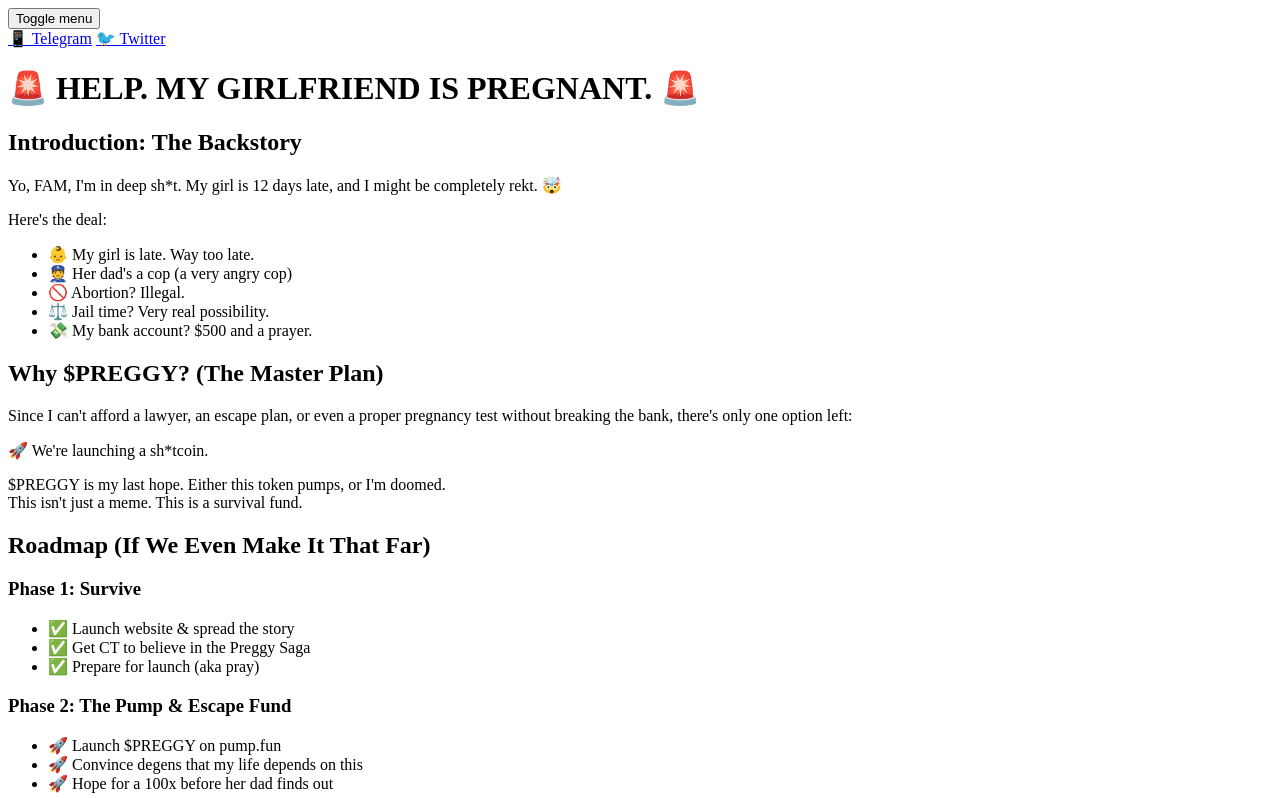
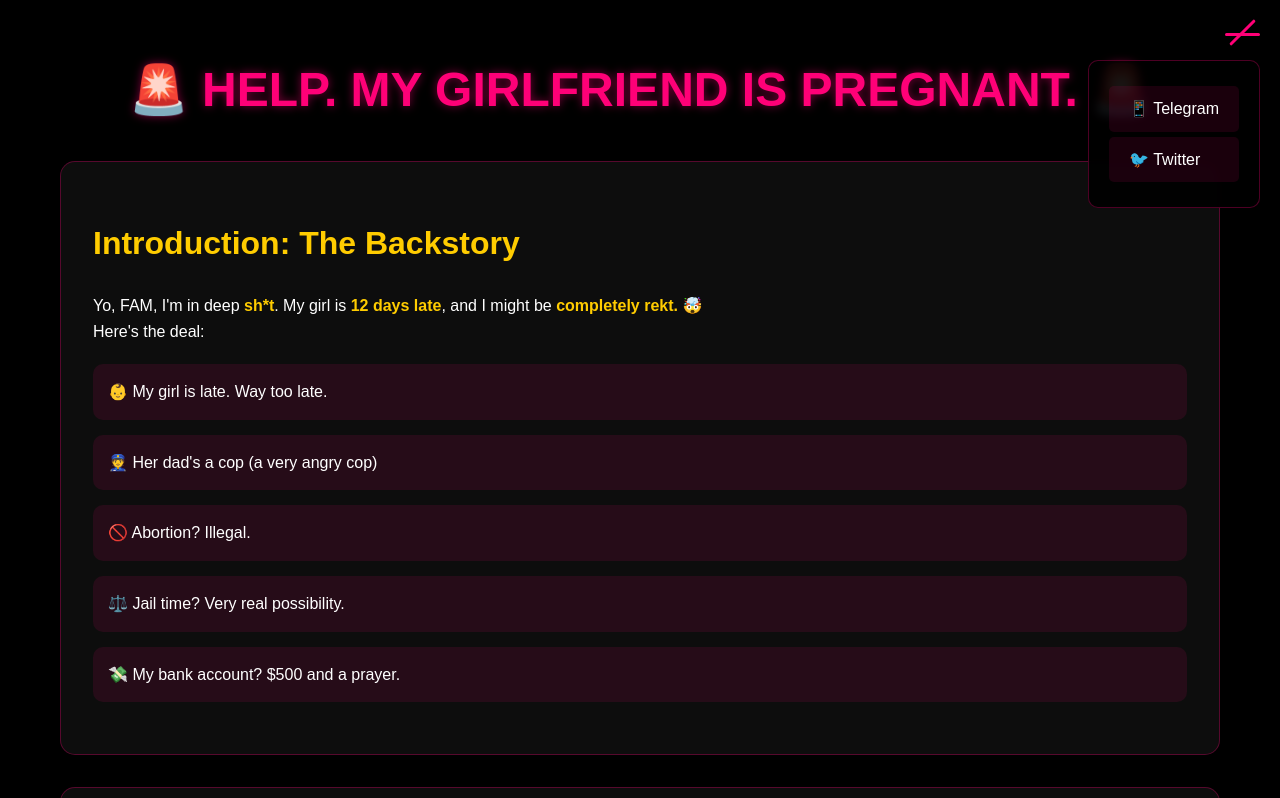
Before and after one commit to PreggyToken/preggytoken.github.io, a plain HTML site: page index.html in a window 1280 px wide. Both pictures are taken after a click on the button "Toggle menu". Shown: the top 798 px of the page. Drawn offline with Linux system fonts and the light colour scheme.

Commit message:
Update styles.css

```diff
--- a/styles.css
+++ b/styles.css
@@ -1,39 +1,241 @@
-'use strict';
+:root {
+    --primary-color: #ff0077;
+    --secondary-color: #ffcc00;
+    --background-color: #000;
+    --text-color: #fff;
+    --menu-background: rgba(0, 0, 0, 0.9);
+    --menu-border: rgba(255, 0, 119, 0.3);
+    --card-background: rgba(255, 255, 255, 0.05);
+}
 
-// Wait for DOM to be fully loaded
-document.addEventListener('DOMContentLoaded', function() {
-    // Initialize menu functionality
-    initializeMenu();
+* {
+    margin: 0;
+    padding: 0;
+    box-sizing: border-box;
+}
 
-    // Initialize smooth scrolling
-    initializeSmoothScroll();
+.visually-hidden {
+    position: absolute;
+    width: 1px;
+    height: 1px;
+    padding: 0;
+    margin: -1px;
+    overflow: hidden;
+    clip: rect(0, 0, 0, 0);
+    border: 0;
+}
 
-    // Initialize dynamic date updates
-    updateDates();
-});
+body {
+    background-color: var(--background-color);
+    color: var(--text-color);
+    font-family: Arial, sans-serif;
+    line-height: 1.6;
+    overflow-x: hidden;
+}
 
-// Menu functionality
-function initializeMenu() {
-    const burger = document.querySelector('.burger-icon');
-    const menu = document.querySelector('.menu-items');
+.container {
+    max-width: 1200px;
+    margin: 0 auto;
+    padding: 20px;
+}
 
-    // Toggle menu function
-    function toggleMenu() {
-        const isExpanded = burger.getAttribute('aria-expanded') === 'true';
-        burger.setAttribute('aria-expanded', !isExpanded);
-        burger.classList.toggle('active');
-        menu.classList.toggle('active');
+h1 {
+    font-size: 3rem;
+    color: var(--primary-color);
+    text-align: center;
+    margin: 2rem 0;
+    text-shadow: 0 0 10px rgba(255, 0, 119, 0.5);
+    animation: pulse 2s infinite;
+}
+
+h2 {
+    font-size: 2rem;
+    color: var(--secondary-color);
+    margin: 1.5rem 0;
+}
+
+h3 {
+    font-size: 1.5rem;
+    color: var(--primary-color);
+    margin: 1rem 0;
+}
+
+.highlight {
+    color: var(--secondary-color);
+    font-weight: bold;
+}
+
+section {
+    margin: 2rem 0;
+    padding: 2rem;
+    background: var(--card-background);
+    border-radius: 15px;
+    border: 1px solid var(--menu-border);
+}
+
+.burger-menu {
+    position: fixed;
+    top: 20px;
+    right: 20px;
+    z-index: 1000;
+}
+
+.burger-icon {
+    width: 35px;
+    height: 25px;
+    position: relative;
+    cursor: pointer;
+    background: transparent;
+    border: none;
+    padding: 0;
+}
+
+.burger-icon span {
+    display: block;
+    position: absolute;
+    height: 3px;
+    width: 100%;
+    background: var(--primary-color);
+    border-radius: 3px;
+    transition: all 0.3s ease;
+}
+
+.burger-icon span:nth-child(1) { top: 0; }
+.burger-icon span:nth-child(2) { top: 11px; }
+.burger-icon span:nth-child(3) { top: 22px; }
+
+.burger-icon.active span:nth-child(1) {
+    transform: rotate(45deg);
+    top: 11px;
+}
+
+.burger-icon.active span:nth-child(2) {
+    opacity: 0;
+}
+
+.burger-icon.active span:nth-child(3) {
+    transform: rotate(-45deg);
+    top: 11px;
+}
+
+.menu-items {
+    position: fixed;
+    top: 60px;
+    right: 20px;
+    background: var(--menu-background);
+    padding: 20px;
+    border-radius: 10px;
+    display: none;
+    backdrop-filter: blur(5px);
+    border: 1px solid var(--menu-border);
+}
+
+.menu-items.active {
+    display: block;
+    animation: fadeIn 0.3s ease;
+}
+
+.menu-items a {
+    display: block;
+    color: var(--text-color);
+    text-decoration: none;
+    padding: 10px 20px;
+    margin: 5px 0;
+    border-radius: 5px;
+    transition: all 0.3s ease;
+    background: rgba(255, 0, 119, 0.1);
+}
+
+.menu-items a:hover {
+    background: rgba(255, 0, 119, 0.3);
+    transform: translateX(-5px);
+}
+
+.situation-list {
+    list-style: none;
+    margin: 20px 0;
+}
+
+.situation-list li {
+    margin: 15px 0;
+    padding: 15px;
+    background: rgba(255, 0, 119, 0.1);
+    border-radius: 10px;
+    transition: transform 0.3s ease;
+}
+
+.situation-list li:hover {
+    transform: translateX(10px);
+    background: rgba(255, 0, 119, 0.2);
+}
+
+.highlight-box {
+    display: inline-block;
+    padding: 10px 20px;
+    background: var(--primary-color);
+    color: var(--text-color);
+    border-radius: 5px;
+    margin: 10px 0;
+    font-weight: bold;
+}
+
+.info-grid {
+    display: grid;
+    grid-template-columns: repeat(auto-fit, minmax(200px, 1fr));
+    gap: 20px;
+    margin-top: 20px;
+}
+
+.info-item {
+    background: var(--card-background);
+    padding: 20px;
+    border-radius: 10px;
+    text-align: center;
+    border: 1px solid var(--menu-border);
+}
+
+.mono {
+    font-family: monospace;
+    color: var(--secondary-color);
+}
+
+.footer {
+    margin-top: 50px;
+    padding: 30px;
+    text-align: center;
+    border-top: 1px solid var(--menu-border);
+}
+
+@keyframes pulse {
+    0% { transform: scale(1); }
+    50% { transform: scale(1.05); }
+    100% { transform: scale(1); }
+}
+
+@keyframes fadeIn {
+    from { opacity: 0; transform: translateY(-10px); }
+    to { opacity: 1; transform: translateY(0); }
+}
+
+@media (max-width: 768px) {
+    h1 { font-size: 2rem; }
+    .container { padding: 10px; }
+    .burger-menu {
+        top: 10px;
+        right: 10px;
     }
+    .menu-items {
+        top: 50px;
+        right: 10px;
+    }
+    .info-grid {
+        grid-template-columns: 1fr;
+    }
+}
 
-    // Attach click handler to burger icon
-    burger.addEventListener('click', function(e) {
-        e.preventDefault();
-        e.stopPropagation();
-        toggleMenu();
-    });
-
-    // Close menu when clicking outside
-    document.addEventListener('click', function(event) {
-        if (!burger.contains(event.target) && menu.classList.contains('active')) {
-            menu.classList.remove('active');
-            burger.classList.remove('
+@media (prefers-reduced-motion: reduce) {
+    * {
+        animation: none !important;
+        transition: none !important;
+    }
+}
```
